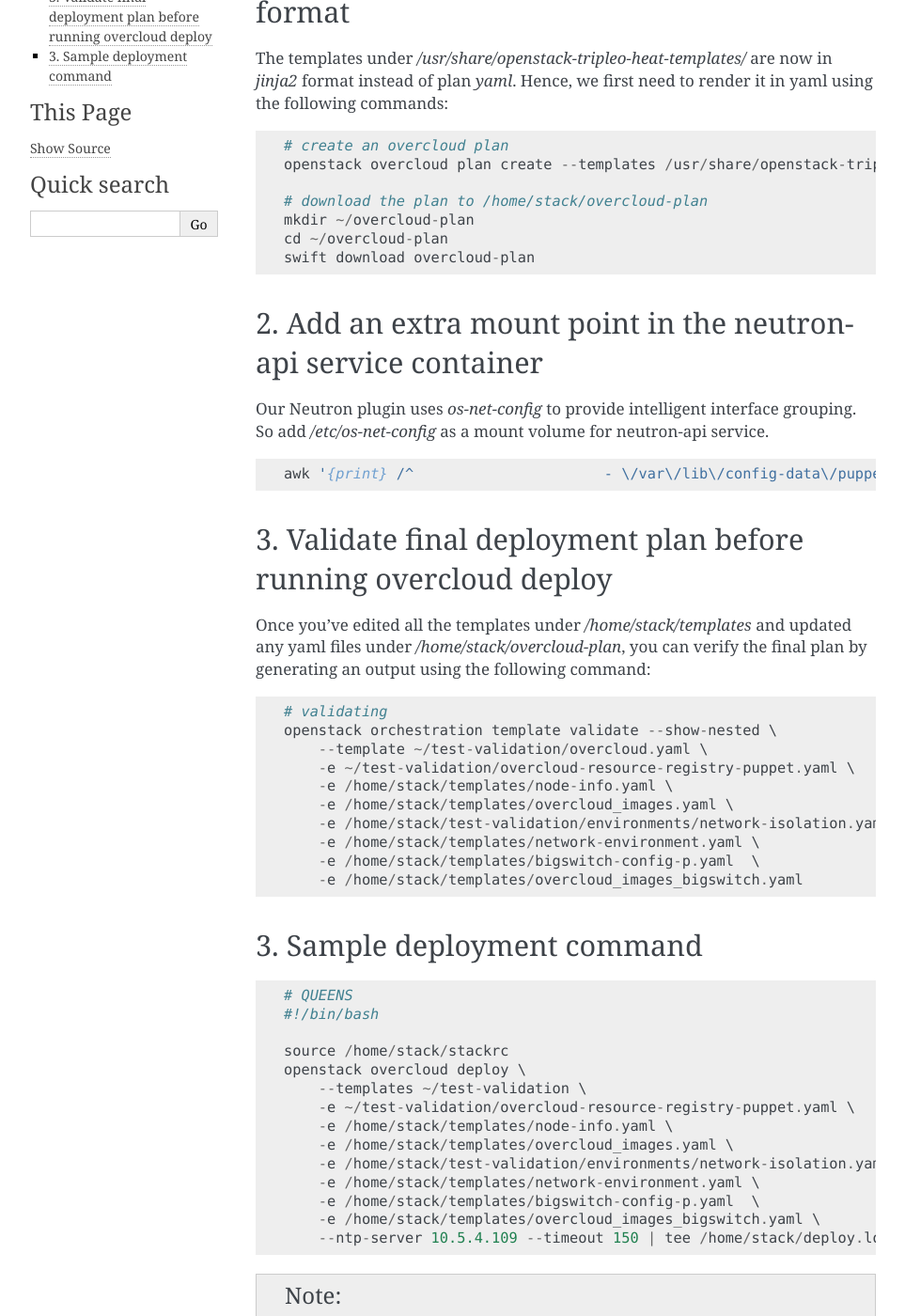
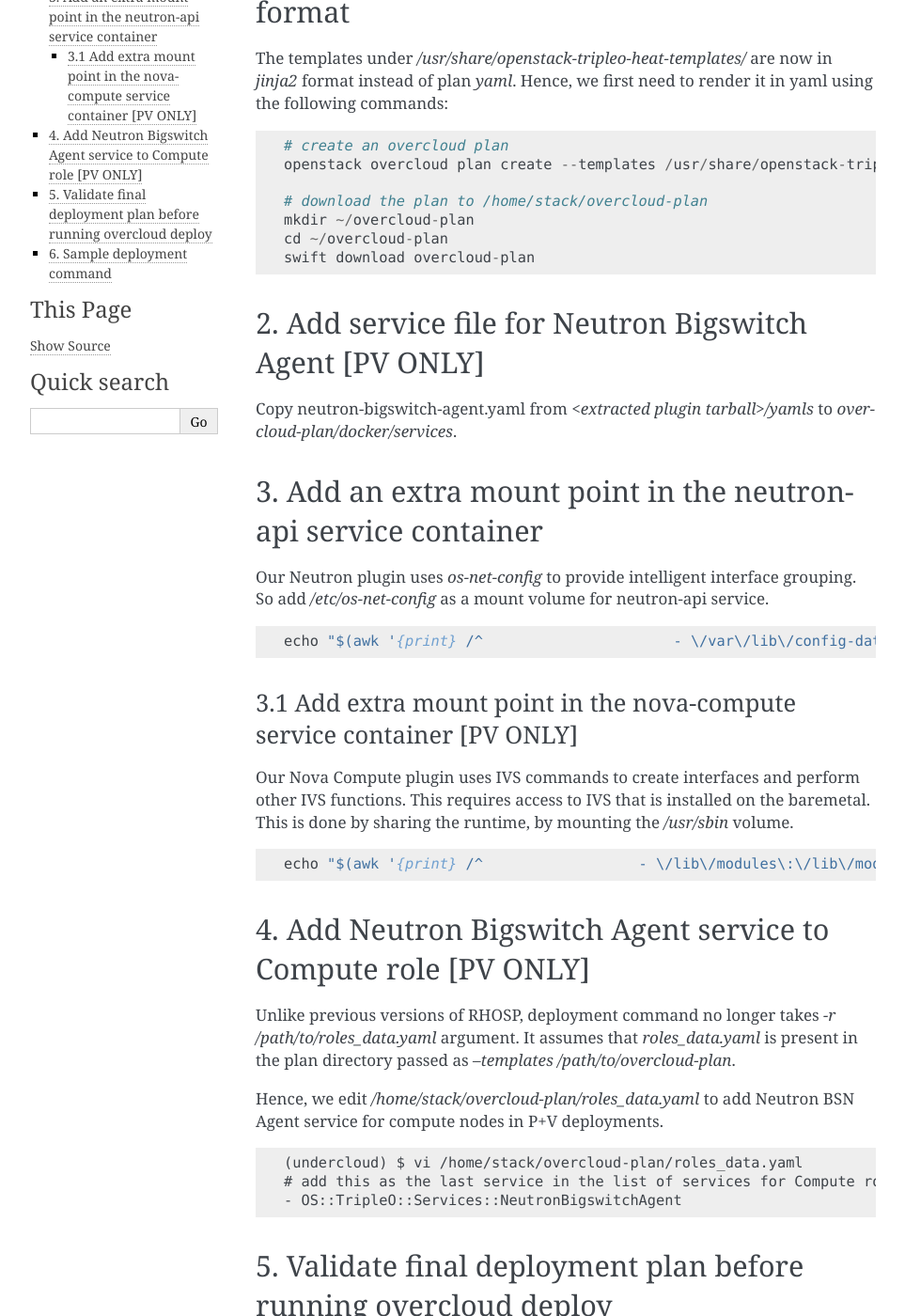
Before and after one commit to wolverineav/testthedocs, a Sphinx documentation site: the page built from docs/source/install/overcloud/index.rst, in a window 1280 px wide and 1400 px high, scrolled down 255 px. Shown: the whole window at 94% size, without its empty margins (148-1111 px from the left). Built offline with Sphinx 7.4.7, drawn with Linux system fonts in a browser that asks for light colours; some of the changed text lies outside the part shown.

Commit message:
update overcloud guide for PV mode

```diff
--- a/docs/source/install/overcloud/index.rst
+++ b/docs/source/install/overcloud/index.rst
@@ -24,7 +24,13 @@
     cd ~/overcloud-plan
     swift download overcloud-plan
 
-2. Add an extra mount point in the neutron-api service container
+2. Add service file for Neutron Bigswitch Agent [PV ONLY]
+#########################################################
+
+Copy neutron-bigswitch-agent.yaml from `<extracted plugin tarball>/yamls` to
+`overcloud-plan/docker/services`.
+
+3. Add an extra mount point in the neutron-api service container
 ################################################################
 
 Our Neutron plugin uses `os-net-config` to provide intelligent interface
@@ -32,9 +38,37 @@
 
 ::
 
-    awk '{print} /^                      - \/var\/lib\/config-data\/puppet-generated\/neutron\/\:\/var\/lib\/kolla\/config_files\/src:ro/ && !n {print "                      - \/etc\/os-net-config\:\/etc\/os-net-config\:ro"; n++}' /home/stack/overcloud-plan/docker/services/neutron-api.yaml > /home/stack/overcloud-plan/docker/services/neutron-api.yaml
+    echo "$(awk '{print} /^                      - \/var\/lib\/config-data\/puppet-generated\/neutron\/\:\/var\/lib\/kolla\/config_files\/src:ro/ && !n {print "                      - \/etc\/os-net-config\:\/etc\/os-net-config\:ro"; n++}' /home/stack/overcloud-plan/docker/services/neutron-api.yaml)" > /home/stack/overcloud-plan/docker/services/neutron-api.yaml
 
-3. Validate final deployment plan before running overcloud deploy
+3.1 Add extra mount point in the nova-compute service container [PV ONLY]
+^^^^^^^^^^^^^^^^^^^^^^^^^^^^^^^^^^^^^^^^^^^^^^^^^^^^^^^^^^^^^^^^^^^^^^^^^
+
+Our Nova Compute plugin uses IVS commands to create interfaces and perform other IVS functions.
+This requires access to IVS that is installed on the baremetal. This is done by
+sharing the runtime, by mounting the `/usr/sbin` volume.
+
+::
+
+    echo "$(awk '{print} /^                  - \/lib\/modules\:\/lib\/modules\:ro/ && !n {print "                  - \/usr\/sbin\:\/usr\/sbin"; n++}' /home/stack/overcloud-plan/docker/services/nova-compute.yaml)" > /home/stack/overcloud-plan/docker/services/nova-compute.yaml
+
+4. Add Neutron Bigswitch Agent service to Compute role [PV ONLY]
+################################################################
+
+Unlike previous versions of RHOSP, deployment command no longer takes
+`-r /path/to/roles_data.yaml` argument. It assumes that `roles_data.yaml` is
+present in the plan directory passed as `--templates /path/to/overcloud-plan`.
+
+Hence, we edit `/home/stack/overcloud-plan/roles_data.yaml` to add Neutron
+BSN Agent service for compute nodes in P+V deployments.
+
+::
+
+    (undercloud) $ vi /home/stack/overcloud-plan/roles_data.yaml
+    # add this as the last service in the list of services for Compute role
+    - OS::TripleO::Services::NeutronBigswitchAgent
+
+
+5. Validate final deployment plan before running overcloud deploy
 #################################################################
 
 Once you've edited all the templates under `/home/stack/templates` and updated
@@ -45,17 +79,21 @@
 
     # validating
     openstack orchestration template validate --show-nested \
-        --template ~/test-validation/overcloud.yaml \
-        -e ~/test-validation/overcloud-resource-registry-puppet.yaml \
+        --template ~/overcloud-plan/overcloud.yaml \
+        -e ~/overcloud-plan/overcloud-resource-registry-puppet.yaml \
         -e /home/stack/templates/node-info.yaml \
         -e /home/stack/templates/overcloud_images.yaml \
-        -e /home/stack/test-validation/environments/network-isolation.yaml \
+        -e /home/stack/overcloud-plan/environments/network-isolation.yaml \
         -e /home/stack/templates/network-environment.yaml \
         -e /home/stack/templates/bigswitch-config-p.yaml  \
         -e /home/stack/templates/overcloud_images_bigswitch.yaml
 
+.. note:: Ensure you're using the correct Bigswitch template when running PV
+          mode i.e. `bigswitch-config-pv.yaml`.
+          Same in the next step as well.
 
-3. Sample deployment command
+
+6. Sample deployment command
 ##################################
 
 ::
@@ -65,16 +103,16 @@
 
     source /home/stack/stackrc
     openstack overcloud deploy \
-        --templates ~/test-validation \
-        -e ~/test-validation/overcloud-resource-registry-puppet.yaml \
+        --templates ~/overcloud-plan \
+        -e ~/overcloud-plan/overcloud-resource-registry-puppet.yaml \
         -e /home/stack/templates/node-info.yaml \
         -e /home/stack/templates/overcloud_images.yaml \
-        -e /home/stack/test-validation/environments/network-isolation.yaml \
+        -e /home/stack/overcloud-plan/environments/network-isolation.yaml \
         -e /home/stack/templates/network-environment.yaml \
         -e /home/stack/templates/bigswitch-config-p.yaml  \
         -e /home/stack/templates/overcloud_images_bigswitch.yaml \
         --ntp-server 10.5.4.109 --timeout 150 | tee /home/stack/deploy.log
 
-.. note:: We include the `test-validation` as the base template directory. This
+.. note:: We include the `overcloud-plan` as the base template directory. This
           is because `openstack-tripleo-heat-templates` is not longer used for
           that purpose.
```
